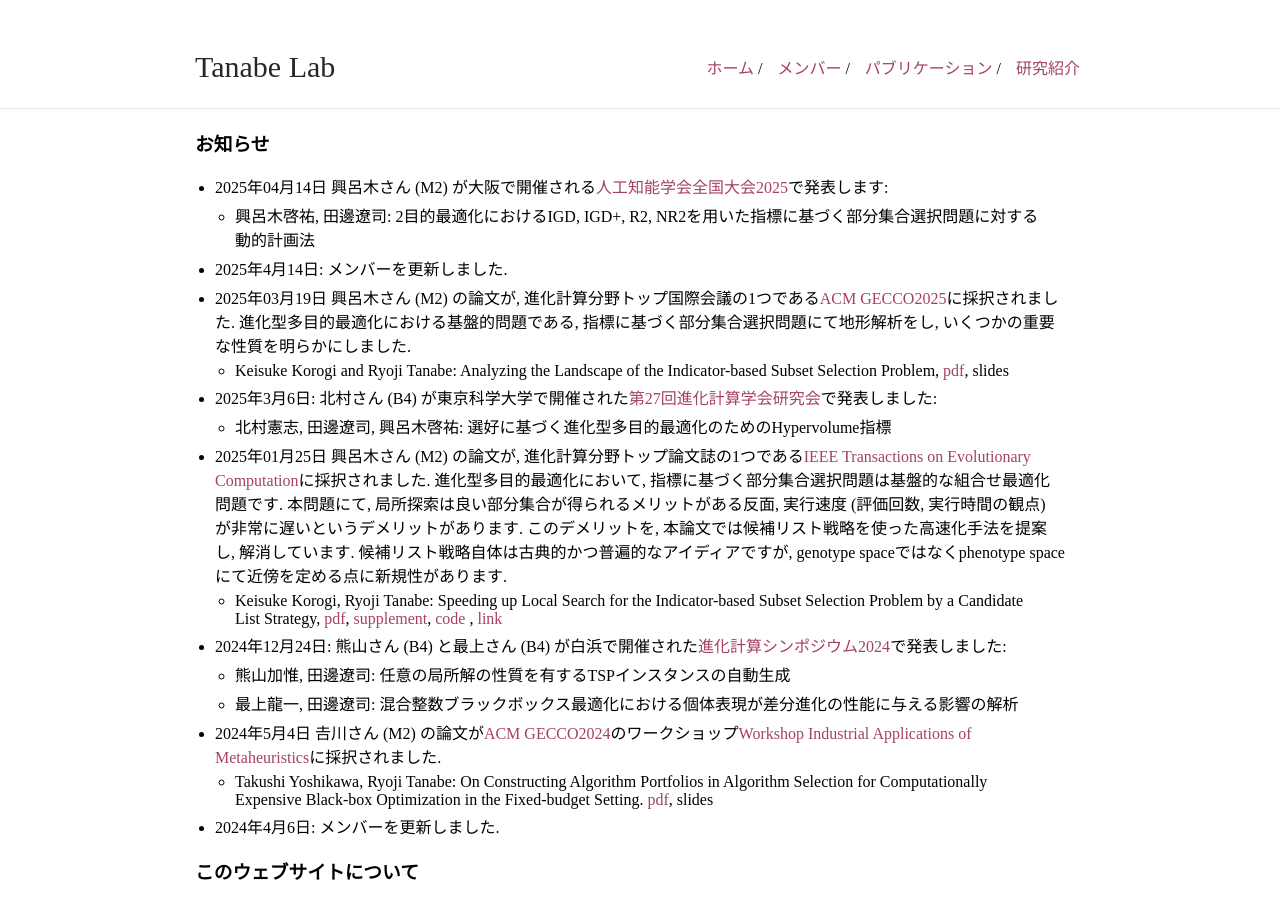
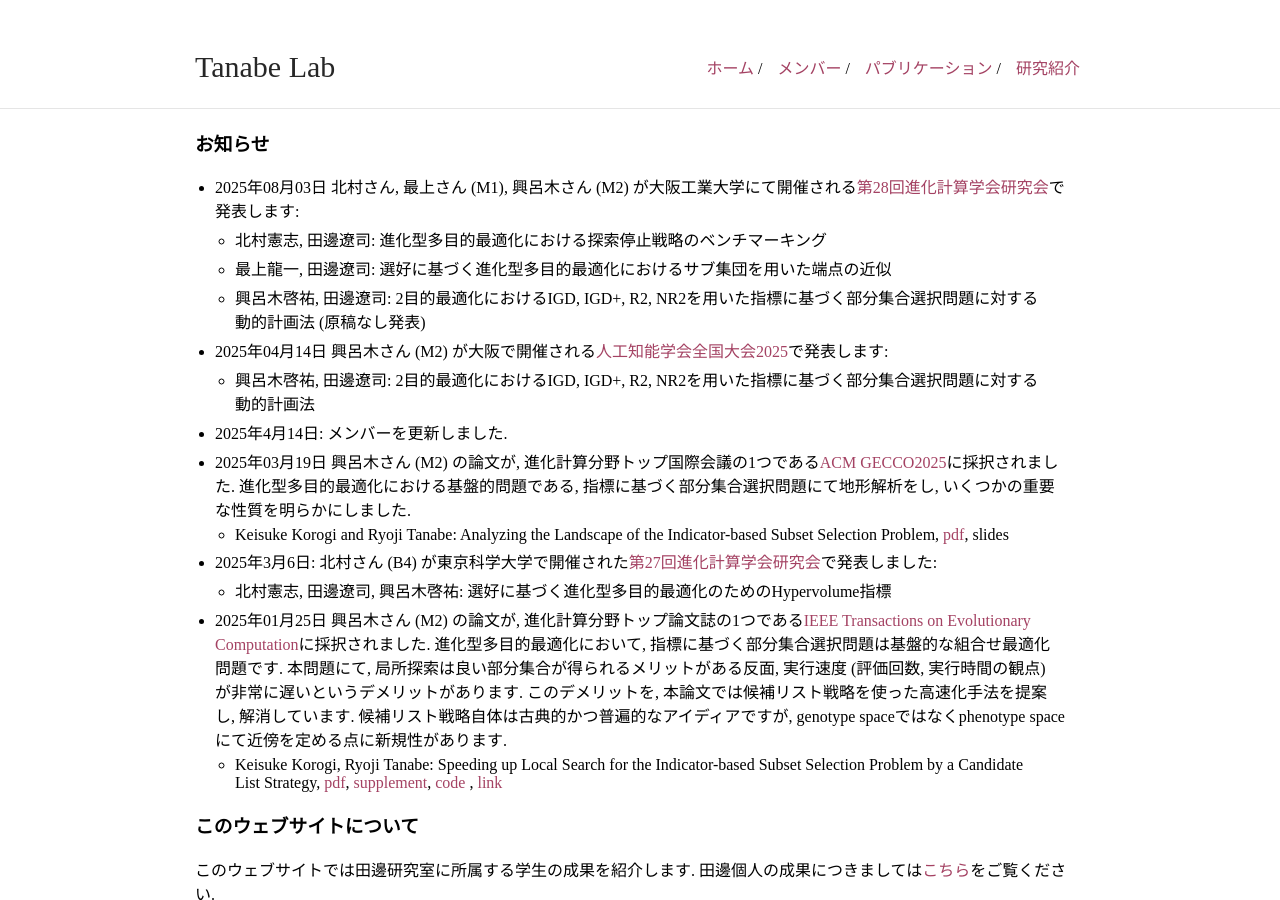
Before and after one commit to aopt-lab/aopt-lab.github.io, a Jekyll site: the page built from index.md, in a window 1280 px wide and 900 px high. Built offline with Jekyll 4.4.1, drawn with Linux system fonts in a browser that asks for light colours.

Commit message:
update info

```diff
--- a/index.md
+++ b/index.md
@@ -5,6 +5,10 @@ title: 田邊研究室
 
 ### お知らせ
 
+* 2025年08月03日 北村さん, 最上さん (M1), 興呂木さん (M2) が大阪工業大学にて開催される[第28回進化計算学会研究会](https://www.jpnsec.org/symposium202502.html)で発表します:
+    * 北村憲志, 田邊遼司: 進化型多目的最適化における探索停止戦略のベンチマーキング
+    * 最上龍一, 田邊遼司: 選好に基づく進化型多目的最適化におけるサブ集団を用いた端点の近似
+    * 興呂木啓祐, 田邊遼司:  2目的最適化におけるIGD, IGD+, R2, NR2を用いた指標に基づく部分集合選択問題に対する動的計画法 (原稿なし発表)
 * 2025年04月14日 興呂木さん (M2) が大阪で開催される[人工知能学会全国大会2025](https://www.ai-gakkai.or.jp/jsai2025/)で発表します:
     * 興呂木啓祐, 田邊遼司:  2目的最適化におけるIGD, IGD+, R2, NR2を用いた指標に基づく部分集合選択問題に対する動的計画法
 * 2025年4月14日: メンバーを更新しました.
@@ -14,15 +18,15 @@ title: 田邊研究室
     * 北村憲志, 田邊遼司, 興呂木啓祐: 選好に基づく進化型多目的最適化のためのHypervolume指標
 * 2025年01月25日 興呂木さん (M2) の論文が, 進化計算分野トップ論文誌の1つである[IEEE Transactions on Evolutionary Computation](https://ieeexplore.ieee.org/xpl/RecentIssue.jsp?punumber=4235)に採択されました. 進化型多目的最適化において, 指標に基づく部分集合選択問題は基盤的な組合せ最適化問題です. 本問題にて, 局所探索は良い部分集合が得られるメリットがある反面, 実行速度 (評価回数, 実行時間の観点) が非常に遅いというデメリットがあります. このデメリットを, 本論文では候補リスト戦略を使った高速化手法を提案し, 解消しています. 候補リスト戦略自体は古典的かつ普遍的なアイディアですが, genotype spaceではなくphenotype spaceにて近傍を定める点に新規性があります.
     * Keisuke Korogi, Ryoji Tanabe: Speeding up Local Search for the Indicator-based Subset Selection Problem by a Candidate List Strategy, [pdf](https://arxiv.org/abs/2503.04224), [supplement](https://raw.githubusercontent.com/rogi52/issp_ls_clist/main/tevc2025_issp_supp.pdf), [code](https://github.com/rogi52/issp_ls_clist) , [link](https://ieeexplore.ieee.org/document/10874145)
+
+{% comment %}
+
 * 2024年12月24日: 熊山さん (B4) と最上さん (B4) が白浜で開催された[進化計算シンポジウム2024](http://www.jpnsec.org/symposium202403.html)で発表しました:
     * 熊山加惟, 田邊遼司: 任意の局所解の性質を有するTSPインスタンスの自動生成
     * 最上龍一, 田邊遼司: 混合整数ブラックボックス最適化における個体表現が差分進化の性能に与える影響の解析
 * 2024年5月4日 𠮷川さん (M2) の論文が[ACM GECCO2024](https://gecco-2024.sigevo.org/)のワークショップ[Workshop Industrial Applications of Metaheuristics](https://sites.google.com/view/iam-workshop/home)に採択されました.
     * Takushi Yoshikawa, Ryoji Tanabe: On Constructing Algorithm Portfolios in Algorithm Selection for Computationally Expensive Black-box Optimization in the Fixed-budget Setting. [pdf](https://arxiv.org/abs/2405.10976), slides
 * 2024年4月6日: メンバーを更新しました.
-
-{% comment %}
-
 
 * 2023年11月17日: 𠮷川さん (M1) と福元さん (B4) が[進化計算シンポジウム2023](http://www.jpnsec.org/symposium202303.html)で発表します:
     * 吉川拓志, 田邊遼司: 計算コストの高いブラックボックス最適化に対する特徴量に基づく自動アルゴリズム選択
```
Also changed, not shown: publication.md (+2 -0 lines).
